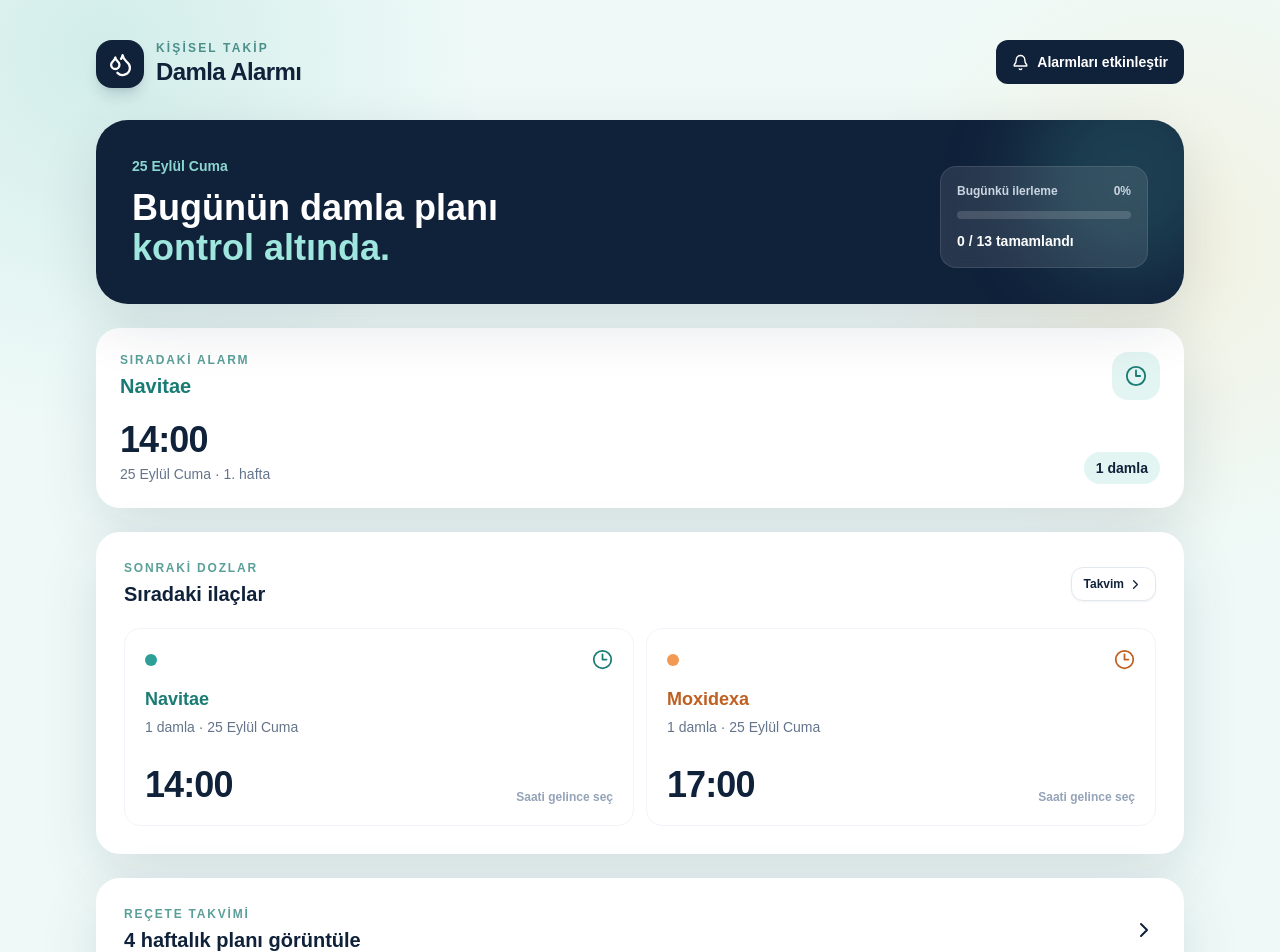
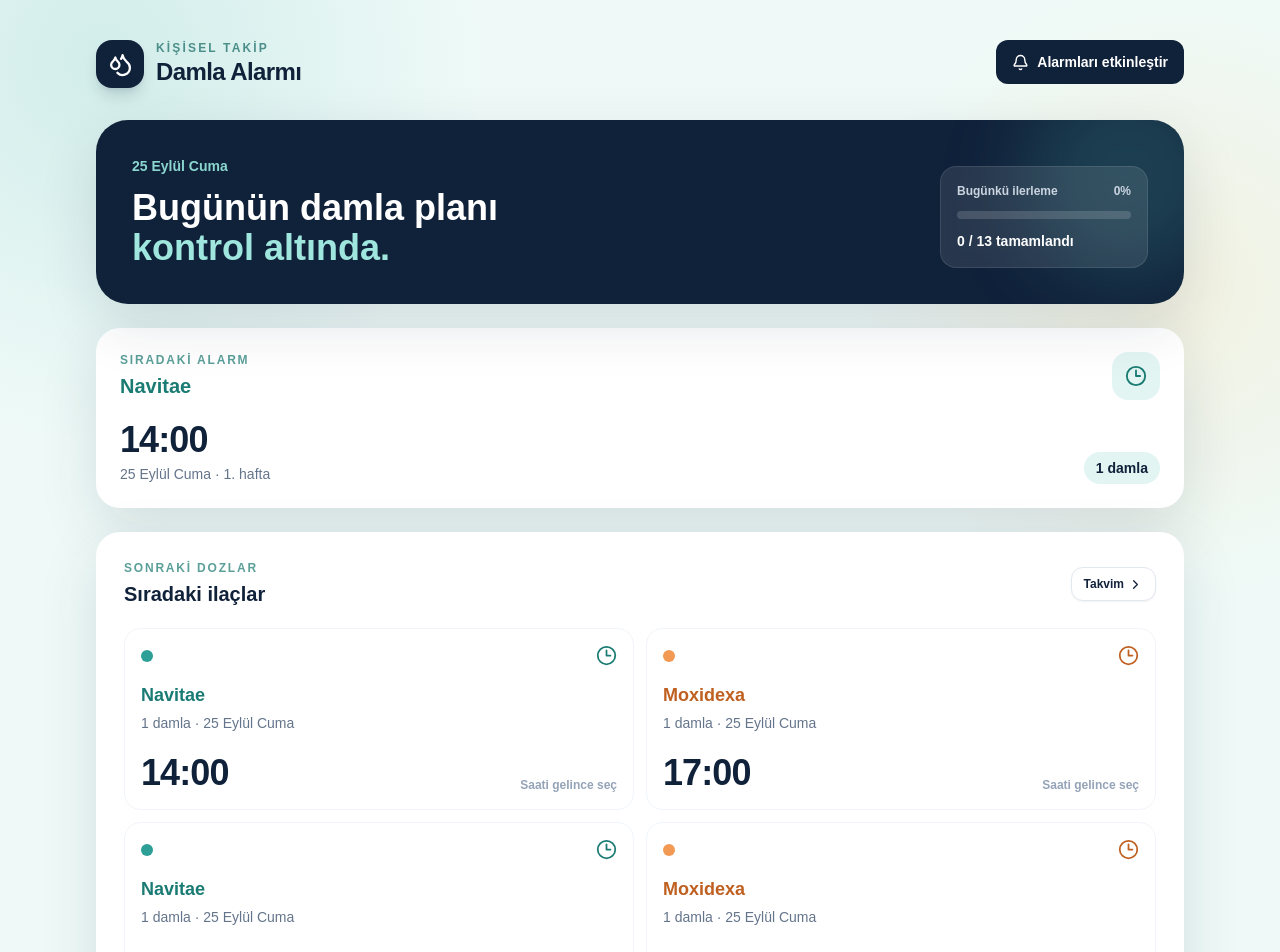
Before and after one commit to ahmetkcl/damla-alarm-, a Next.js app: page / in a window 1280 px wide. Shown: the top 952 px of the page. Built offline with nearby package versions, Linux system fonts and the light colour scheme.

Commit message:
Show two upcoming doses per medicine

```diff
--- a/app/page.tsx
+++ b/app/page.tsx
@@ -202,7 +202,10 @@ export default function Home() {
   }), [adjustedReminders, takenAt, now]);
   const todayReminders = useMemo(() => adjustedReminders.filter((reminder) => reminder.date === now.date).sort((a, b) => toDate(a).getTime() - toDate(b).getTime()), [adjustedReminders, now.date]);
   const activePlanWeek = useMemo(() => plan.find((week) => now.date >= week.dates[0] && now.date <= week.dates[1]), [now.date]);
-  const nextMedicineReminders = useMemo(() => (activePlanWeek?.medicines ?? []).map(({ name }) => adjustedReminders.find((reminder) => reminder.medicine === name && !takenAt[reminder.id] && toDate(reminder).getTime() >= Date.now())).filter((reminder): reminder is Reminder => Boolean(reminder)), [activePlanWeek, adjustedReminders, takenAt, now]);
+  const nextMedicineGroups = useMemo(() => (activePlanWeek?.medicines ?? []).map(({ name }) => ({
+    medicine: name,
+    reminders: adjustedReminders.filter((reminder) => reminder.medicine === name && !takenAt[reminder.id] && toDate(reminder).getTime() >= Date.now()).slice(0, 2),
+  })).filter((group) => group.reminders.length > 0), [activePlanWeek, adjustedReminders, takenAt, now]);
   const upcoming = useMemo(() => adjustedReminders.filter((reminder) => toDate(reminder).getTime() >= Date.now()).sort((a, b) => toDate(a).getTime() - toDate(b).getTime())[0], [adjustedReminders, now]);
   const calendarDates = useMemo(() => {
     const lastAdjustedDate = adjustedReminders[adjustedReminders.length - 1]?.date ?? plan[plan.length - 1].dates[1];
@@ -407,13 +410,13 @@ export default function Home() {
             </motion.aside>}
           </AnimatePresence>
         </div>
-        {nextMedicineReminders.length ? <div className="grid gap-3 sm:grid-cols-2">{nextMedicineReminders.map((reminder) => {
+        {nextMedicineGroups.length ? <div className="grid gap-3 sm:grid-cols-2">{nextMedicineGroups.map((group) => <div key={group.medicine} className="grid gap-3">{group.reminders.map((reminder) => {
           const locked = toDate(reminder).getTime() > Date.now();
-          return <motion.button layout key={reminder.id} onClick={() => handleReminderClick(reminder)} className={`group rounded-2xl border p-5 text-left transition focus:outline-none focus:ring-4 ${locked ? "border-slate-100 bg-white hover:border-[#a8dcd6] focus:ring-[#d6f0ed]" : `${medicineStyle[reminder.medicine].ring} bg-white ring-2 focus:ring-[#8bd7d0]`}`}>
+          return <motion.button layout key={reminder.id} onClick={() => handleReminderClick(reminder)} className={`group rounded-2xl border p-4 text-left transition focus:outline-none focus:ring-4 ${locked ? "border-slate-100 bg-white hover:border-[#a8dcd6] focus:ring-[#d6f0ed]" : `${medicineStyle[reminder.medicine].ring} bg-white ring-2 focus:ring-[#8bd7d0]`}`}>
             <div className="flex items-start justify-between gap-4"><div><span className={`inline-flex h-3 w-3 rounded-full ${medicineStyle[reminder.medicine].dot}`} /><p className={`mt-3 text-lg font-bold ${medicineStyle[reminder.medicine].text}`}>{reminder.medicine}</p><p className="mt-1 text-sm text-slate-500">1 damla · {weekdayFormatter.format(toDate(reminder))}</p></div><Clock3 size={21} className={medicineStyle[reminder.medicine].text} /></div>
-            <div className="mt-7 flex items-end justify-between"><p className="text-4xl font-bold tracking-tight text-[#10213a]">{readableTime(reminder.time)}</p><span className={`text-xs font-bold ${locked ? "text-slate-400" : medicineStyle[reminder.medicine].text}`}>{locked ? "Saati gelince seç" : "Saati düzenle"}</span></div>
+            <div className="mt-5 flex items-end justify-between"><p className="text-4xl font-bold tracking-tight text-[#10213a]">{readableTime(reminder.time)}</p><span className={`text-xs font-bold ${locked ? "text-slate-400" : medicineStyle[reminder.medicine].text}`}>{locked ? "Saati gelince seç" : "Saati düzenle"}</span></div>
           </motion.button>;
-        })}</div> : <div className="rounded-2xl bg-[#f7fffd] p-6 text-sm leading-6 text-slate-600">Bu tarih için sıradaki ilaç yok.</div>}
+        })}</div>)}</div> : <div className="rounded-2xl bg-[#f7fffd] p-6 text-sm leading-6 text-slate-600">Bu tarih için sıradaki ilaç yok.</div>}
       </section>
 
       <section className="mt-6 rounded-3xl bg-white p-5 shadow-soft sm:p-7"><button onClick={() => setShowAll((open) => !open)} className="flex w-full items-center justify-between text-left"><div><p className="text-xs font-bold uppercase tracking-[.15em] text-[#5b9f99]">Reçete takvimi</p><h2 className="mt-1 text-xl font-bold">4 haftalık planı görüntüle</h2></div><ChevronRight className={`transition ${showAll ? "rotate-90" : ""}`} /></button><AnimatePresence>{showAll && <motion.div initial={{ opacity: 0, height: 0 }} animate={{ opacity: 1, height: "auto" }} exit={{ opacity: 0, height: 0 }} className="overflow-hidden"><div className="mt-6 grid gap-3 sm:grid-cols-2">{plan.map((week) => <div key={week.week} className="rounded-2xl bg-slate-50 p-4"><p className="font-bold">{week.label}</p><p className="mt-1 text-xs text-slate-500">{week.dates[0].slice(8)} {week.dates[0].slice(5, 7) === "09" ? "Eylül" : "Ekim"} – {week.dates[1].slice(8)} {week.dates[1].slice(5, 7) === "09" ? "Eylül" : "Ekim"}</p>{week.medicines.map((medicine) => <div key={medicine.name} className="mt-3 border-t border-slate-200 pt-3"><p className="text-sm font-bold">{medicine.name}</p><p className="mt-1 text-xs leading-5 text-slate-600">{medicine.times.map(readableTime).join(" · ")}</p></div>)}</div>)}</div></motion.div>}</AnimatePresence></section>
```
